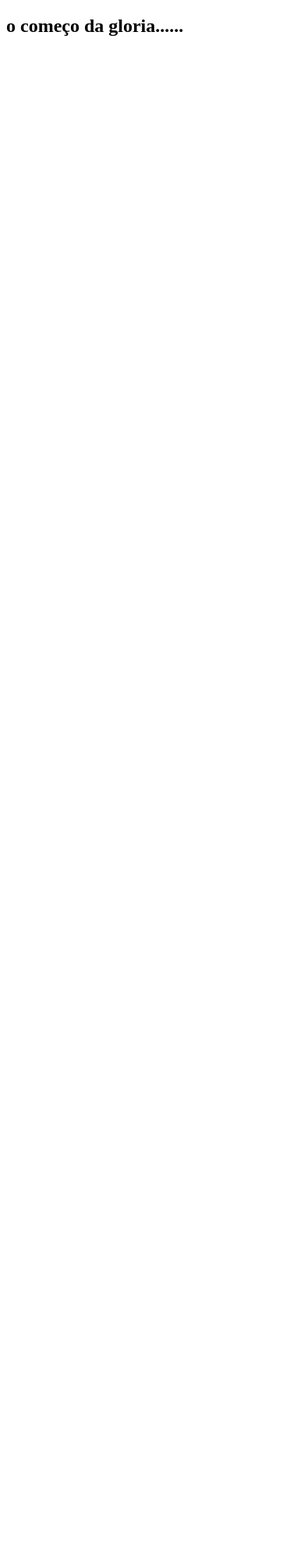
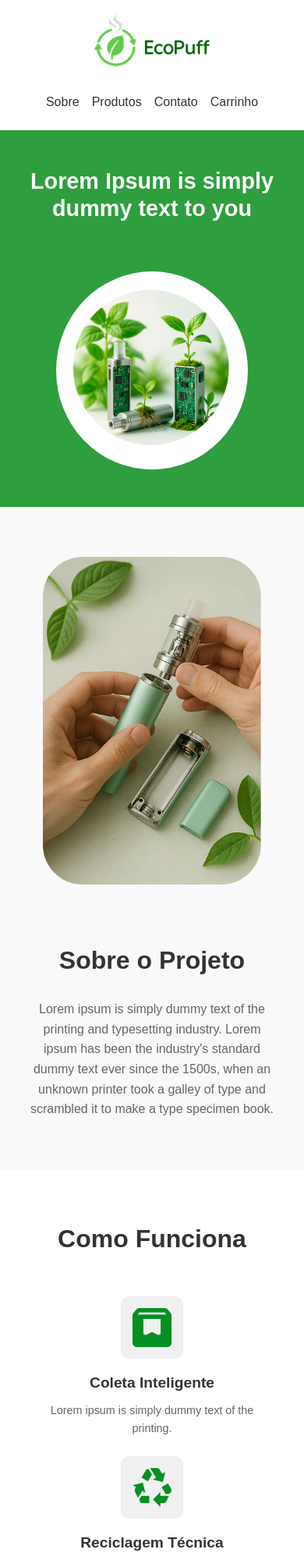
Before and after one commit to JB007z/EcoPuff, a website: page public/index.html in a window 390 px wide. Shown: the top 2000 px of the page at 78% size. Before the commit the page ends 844 px from the top, so only its background shows below. Drawn offline with Linux system fonts and the light colour scheme.

Commit message:
Changed nothing

```diff
--- a/public/index.html
+++ b/public/index.html
@@ -1,11 +1,113 @@
 <!DOCTYPE html>
-<html lang="en">
+<html lang="pt-BR">
 <head>
     <meta charset="UTF-8">
     <meta name="viewport" content="width=device-width, initial-scale=1.0">
-    <title>Document</title>
+    <title>EcoPuff</title>
+    <link rel="stylesheet" href="../styles/style.css">
+    <link rel="icon" type="image/x-icon" href="images/favicon.ico">
 </head>
 <body>
-    <h2>o começo da gloria......</h2>
+    <header>
+        <div class="logo">
+            <img src="../styles/img/ecopuff-logo.png" alt="EcoPuff Logo">
+        </div>
+        <nav>
+            <ul>
+                <li><a href="index.html">Sobre</a></li>
+                <li><a href="produtos.html">Produtos</a></li>
+                <li><a href="contato.html">Contato</a></li>
+                <li><a href="carrinho.html">Carrinho</a></li>
+            </ul>
+        </nav>
+    </header>
+
+    <main>
+        <section class="hero">
+            <div class="hero-content">
+                <h1>Lorem Ipsum is simply dummy text to you</h1>
+                <div class="hero-image">
+                    <img src="../styles/img/content-1-vape.png" alt="Plantas e dispositivo EcoPuff">
+                </div>
+            </div>
+        </section>
+
+        <section class="about-project">
+            <div>
+                <div class="about-image">
+                    <img src="../styles/img/content-2-vape.png" alt="Mãos segurando planta em recipiente">
+                </div>
+                <div class="about-content">
+                    <h2>Sobre o Projeto</h2>
+                    <p>Lorem ipsum is simply dummy text of the printing and typesetting industry. Lorem ipsum has been the industry's standard dummy text ever since the 1500s, when an unknown printer took a galley of type and scrambled it to make a type specimen book.</p>
+                </div>
+            </div>
+        </section>
+
+        <section class="how-it-works">
+            <h2>Como Funciona</h2>
+            <div class="features-grid">
+                <div class="feature-item">
+                    <div class="feature-icon">
+                        <img src="../styles/img/coleta-inteligente-icon.png" alt="Ícone de coleta">
+                    </div>
+                    <h3>Coleta Inteligente</h3>
+                    <p>Lorem ipsum is simply dummy text of the printing.</p>
+                </div>
+                <div class="feature-item">
+                    <div class="feature-icon">
+                        <img src="../styles/img/reciclagem-icon.png" alt="Ícone de reciclagem">
+                    </div>
+                    <h3>Reciclagem Técnica</h3>
+                    <p>Lorem ipsum is simply dummy text of the printing.</p>
+                </div>
+                <div class="feature-item">
+                    <div class="feature-icon">
+                        <img src="../styles/img/desmontagem-icon.png" alt="Ícone de desmontagem">
+                    </div>
+                    <h3>Desmontagem Segura</h3>
+                    <p>Lorem ipsum is simply dummy text of the printing.</p>
+                </div>
+                <div class="feature-item">
+                    <div class="feature-icon">
+                        <img src="../styles/img/reutilizacao-icon.png" alt="Ícone de educação">
+                    </div>
+                    <h3>Reutilização Educacional</h3>
+                    <p>Lorem ipsum is simply dummy text of the printing.</p>
+                </div>
+            </div>
+        </section>
+
+        <section class="benefits">
+            <h2>Benefícios</h2>
+            <div class="benefits-grid">
+                <div class="benefit-item">
+                    <div class="benefit-icon">
+                        <img src="../styles/img/reducao-icon.png" alt="Ícone de redução de resíduos">
+                    </div>
+                    <p>Redução de Resíduos</p>
+                </div>
+                <div class="benefit-item">
+                    <div class="benefit-icon">
+                        <img src="../styles/img/reaproveitamento-icon.png" alt="Ícone de reaproveitamento">
+                    </div>
+                    <p>Reaproveitamento Inteligente</p>
+                </div>
+                <div class="benefit-item">
+                    <div class="benefit-icon">
+                        <img src="../styles/img/economia-icon.png" alt="Ícone de economia circular">
+                    </div>
+                    <p>Economia Circular</p>
+                </div>
+            </div>
+        </section>
+    </main>
+
+    <footer>
+        <p>ecopuff@gmail.com.br</p>
+        <div class="footer-logo">
+            <img src="../styles/img/ecopuff-logo.png" alt="EcoPuff Logo">
+        </div>
+    </footer>
 </body>
 </html>
--- /dev/null
+++ b/styles/style.css
@@ -0,0 +1,326 @@
+/* Reset e estilos gerais */
+* {
+    margin: 0;
+    padding: 0;
+    box-sizing: border-box;
+    font-family: 'Arial', sans-serif;
+}
+
+body {
+    background-color: #ffffff;
+    color: #333;
+    line-height: 1.6;
+}
+
+img {
+    max-width: 100%;
+    height: auto;
+}
+
+/* Cabeçalho - mantido mais próximo das bordas */
+header {
+    display: flex;
+    justify-content: space-between;
+    align-items: center;
+    padding: 1rem 5%;
+    background-color: #ffffff;
+    box-shadow: 0 2px 5px rgba(0, 0, 0, 0.1);
+}
+
+.logo img {
+    height: 70px;
+}
+
+nav ul {
+    display: flex;
+    list-style: none;
+}
+
+nav ul li {
+    margin-left: 2rem;
+}
+
+nav ul li a {
+    text-decoration: none;
+    color: #333;
+    font-weight: 500;
+    transition: color 0.3s;
+}
+
+nav ul li a:hover {
+    color: #2e9e3e;
+}
+
+/* Seção Hero - centralizada */
+.hero {
+    background-color: #2e9e3e;
+    color: white;
+    padding: 3rem 5%;
+}
+
+.hero-content {
+    display: flex;
+    align-items: center;
+    justify-content: center;
+    gap: 2rem;
+    width: 100%;
+    max-width: 1000px;
+    margin: 0 auto;
+}
+
+.hero-content h1 {
+    font-size: 2.5rem;
+    font-weight: bold;
+    max-width: 50%;
+    line-height: 1.2;
+}
+
+.hero-image {
+    width: 40%;
+    border-radius: 50%;
+    overflow: hidden;
+    background-color: #ffffff;
+    padding: 1rem;
+}
+
+.hero-image img {
+    width: 100%;
+    border-radius: 50%;
+    object-fit: cover;
+}
+
+/* Seção Sobre o Projeto - centralizada */
+.about-project {
+    padding: 4rem 5%;
+    background-color: #f9f9f9;
+}
+
+.about-project > div {
+    display: flex;
+    align-items: center;
+    justify-content: center;
+    gap: 2rem;
+    max-width: 1000px;
+    margin: 0 auto;
+}
+
+.about-image {
+    width: 40%;
+    border-radius: 20px;
+    overflow: hidden;
+    max-width: 450px;
+}
+
+.about-content {
+    width: 50%;
+    max-width: 550px;
+}
+
+.about-content h2 {
+    color: #333;
+    font-size: 2rem;
+    margin-bottom: 1.5rem;
+}
+
+.about-content p {
+    color: #666;
+    font-size: 1rem;
+}
+
+/* Seção Como Funciona - centralizada */
+.how-it-works {
+    padding: 4rem 5%;
+    text-align: center;
+}
+
+.how-it-works h2 {
+    color: #333;
+    font-size: 2rem;
+    margin-bottom: 3rem;
+}
+
+.features-grid {
+    display: grid;
+    grid-template-columns: repeat(4, 1fr);
+    gap: 1.5rem;
+    max-width: 1000px;
+    margin: 0 auto;
+}
+
+.feature-item {
+    display: flex;
+    flex-direction: column;
+    align-items: center;
+}
+
+.feature-icon {
+    width: 80px;
+    height: 80px;
+    background-color: #f0f0f0;
+    border-radius: 10px;
+    display: flex;
+    align-items: center;
+    justify-content: center;
+    margin-bottom: 1rem;
+}
+
+.feature-icon img {
+    width: 50px;
+    height: 50px;
+}
+
+.feature-item h3 {
+    color: #333;
+    font-size: 1.2rem;
+    margin-bottom: 0.5rem;
+}
+
+.feature-item p {
+    color: #666;
+    font-size: 0.9rem;
+}
+
+/* Seção Benefícios - centralizada */
+.benefits {
+    padding: 4rem 5%;
+    text-align: center;
+    background-color: #f9f9f9;
+}
+
+.benefits h2 {
+    color: #333;
+    font-size: 2rem;
+    margin-bottom: 3rem;
+}
+
+.benefits-grid {
+    display: grid;
+    grid-template-columns: repeat(3, 1fr);
+    gap: 1.5rem;
+    max-width: 900px;
+    margin: 0 auto;
+}
+
+.benefit-item {
+    display: flex;
+    flex-direction: column;
+    align-items: center;
+}
+
+.benefit-icon {
+    width: 120px;
+    height: 120px;
+    background-color: #2e9e3e;
+    border-radius: 10px;
+    display: flex;
+    align-items: center;
+    justify-content: center;
+    margin-bottom: 1rem;
+}
+
+.benefit-icon img {
+    width: 70px;
+    height: 70px;
+    filter: brightness(0) invert(1);
+}
+
+.benefit-item p {
+    color: #333;
+    font-size: 1.2rem;
+    font-weight: 500;
+}
+
+/* Rodapé - mantido mais próximo das bordas */
+footer {
+    padding: 2rem 5%;
+    background-color: #f0f0f0;
+    display: flex;
+    justify-content: space-between;
+    align-items: center;
+}
+
+footer p {
+    color: #666;
+    font-size: 0.9rem;
+}
+
+.footer-logo img {
+    height: 55px;
+}
+
+/* Responsividade */
+@media (max-width: 992px) {
+    .features-grid {
+        grid-template-columns: repeat(2, 1fr);
+        max-width: 600px;
+    }
+}
+
+@media (max-width: 768px) {
+    .hero-content {
+        flex-direction: column;
+    }
+
+    .hero-content h1 {
+        max-width: 100%;
+        margin-bottom: 2rem;
+        text-align: center;
+    }
+
+    .hero-image {
+        width: 70%;
+    }
+
+    .about-project > div {
+        flex-direction: column;
+    }
+
+    .about-image {
+        width: 80%;
+        margin-bottom: 2rem;
+    }
+
+    .about-content {
+        width: 90%;
+        text-align: center;
+    }
+
+    .benefits-grid {
+        grid-template-columns: repeat(2, 1fr);
+        max-width: 600px;
+    }
+}
+
+@media (max-width: 576px) {
+    header {
+        flex-direction: column;
+        padding: 1rem;
+    }
+
+    .logo {
+        margin-bottom: 1rem;
+    }
+
+    nav ul {
+        flex-wrap: wrap;
+        justify-content: center;
+    }
+
+    nav ul li {
+        margin: 0.5rem;
+    }
+
+    .features-grid {
+        grid-template-columns: 1fr;
+        max-width: 300px;
+    }
+
+    .benefits-grid {
+        grid-template-columns: 1fr;
+        max-width: 300px;
+    }
+
+    .hero-content h1 {
+        font-size: 1.8rem;
+    }
+}
```
Also changed, not shown: public/carrinho.html (added), public/contato.html (added), public/produtos.html (added), styles/img/coleta-inteligente-icon.png (added), styles/img/content-1-vape.png (added), styles/img/content-2-vape.png (added), styles/img/desmontagem-icon.png (added), styles/img/economia-icon.png (added), styles/img/ecopuff-logo.png (added), styles/img/reaproveitamento-icon.png (added), styles/img/reciclagem-icon.png (added), styles/img/reducao-icon.png (added), styles/img/reutilizacao-icon.png (added).
